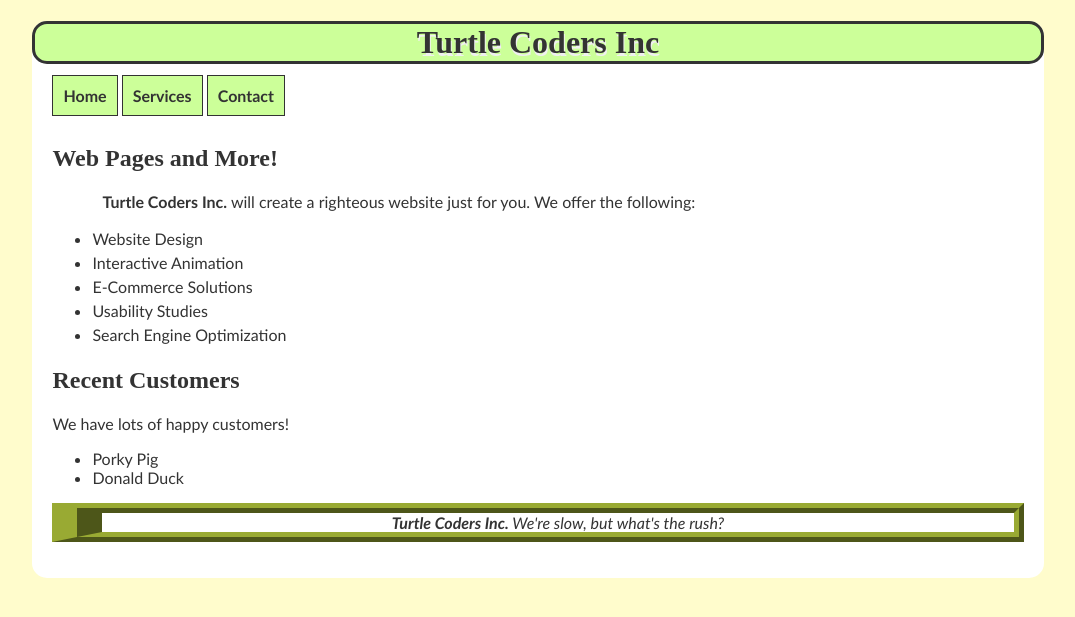
After one commit to harrison-oest/html-projects, a PHP site: page /CSS_tutorials/turtlecoders.html in a window 1280 px wide. The commit adds this page. Shown: the top 617 px of the page, without its empty margins (102-1177 px from the left). Run offline with PHP 8.4, Linux system fonts and the light colour scheme.

Commit message:
Completed Part 1 and 2 of the assignment

```diff
--- /dev/null
+++ b/CSS_tutorials/turtlecoders.css
@@ -0,0 +1,69 @@
+body {
+  	background-color: #fffccc;
+  	color: #333333;
+  	font-family: "Trebuchet MS", Helvetica, sans-serif
+}
+
+header {
+	font-family: "Times New Roman", Times, serif;
+}
+
+h1 {
+	background-color: #ccff99;
+	text-align: center;
+	text-shadow:#F0F0F0 1px 3px;
+	border-radius: 15px;
+	border-style: solid;
+	border-color: #333333;
+}
+
+h2 {
+	font-family: "Times New Roman", Times, serif;
+}
+
+nav {
+	text-indent: 20px;
+}
+
+nav > a {
+	background-color: #ccff99;
+	border-style: solid;
+	border-color: #333333;
+	border-width: 1px;
+	font-weight: bold;
+    padding: 10px;
+    color: #333333;
+	text-decoration: none;
+}
+
+.company_name {
+	font-weight: bold;
+}
+
+#intro {
+	text-indent: 50px;
+}
+
+#services {
+	line-height: 1.5;
+}
+
+.motto {
+	text-align: center;
+	font-style: italic;
+	border-style: ridge;
+	border-width: 10px;
+	border-left-width: 50px;
+	border-color: #99aa33;
+}
+
+#wrapper {
+	width: 80%;
+	background-color: #ffffff;
+	margin: 0 auto;
+	border-radius: 15px;
+}
+
+#content {
+	padding: 20px;
+}
--- /dev/null
+++ b/CSS_tutorials/turtlecoders.html
@@ -0,0 +1,41 @@
+<!DOCTYPE html>
+<html lang="en">
+  <head>
+    <meta charset="utf-8" />
+    <link rel="stylesheet" type="text/css" href="turtlecoders.css" />
+    <link rel="icon" href="../favicon.ico" type="image/x-icon">
+    <title>Turtle Coders, Inc.</title>
+  </head>
+  <body>
+    <div id="wrapper">
+	<header>
+		<h1>Turtle Coders Inc</h1>
+	</header>
+	<nav>
+		<a href="#">Home</a>
+		<a href="#">Services</a>
+		<a href="#">Contact</a>
+	</nav>
+	<div id="content">
+		<h2>Web Pages and More!</h2>
+		<p id="intro"><span class="company_name">Turtle Coders Inc.</span> will
+		create a righteous website just for you. We offer the following:</p>
+		<ul id="services">
+			<li>Website Design</li>
+			<li>Interactive Animation</li>
+			<li>E-Commerce Solutions</li>
+			<li>Usability Studies</li>
+			<li>Search Engine Optimization</li>
+		</ul>
+		<h2>Recent Customers</h2>
+		<p>We have lots of happy customers!</p>
+		<ul>
+			<li>Porky Pig</li>
+			<li>Donald Duck</li>
+		</ul>
+		<p class="motto"><span class="company_name">Turtle Coders Inc.</span> We're slow,
+			but what's the rush?</p>
+	</div>
+    </div>
+  </body>
+</html>
```
Also changed, not shown: CSS_tutorials/clearEx.css (added, +29 -0 lines), CSS_tutorials/clearEx.html (added, +32 -0 lines), CSS_tutorials/floatExBoxes.css (added, +41 -0 lines), CSS_tutorials/floatExBoxes.html (added, +40 -0 lines), CSS_tutorials/posEx.css (added, +41 -0 lines), CSS_tutorials/posEx.html (added, +33 -0 lines), aboutme.css (+64 -3 lines), aboutme.html (+21 -3 lines), favicon.ico (added), images/crazycat.gif (added), images/turtle2.gif (added), readme.txt (added).
